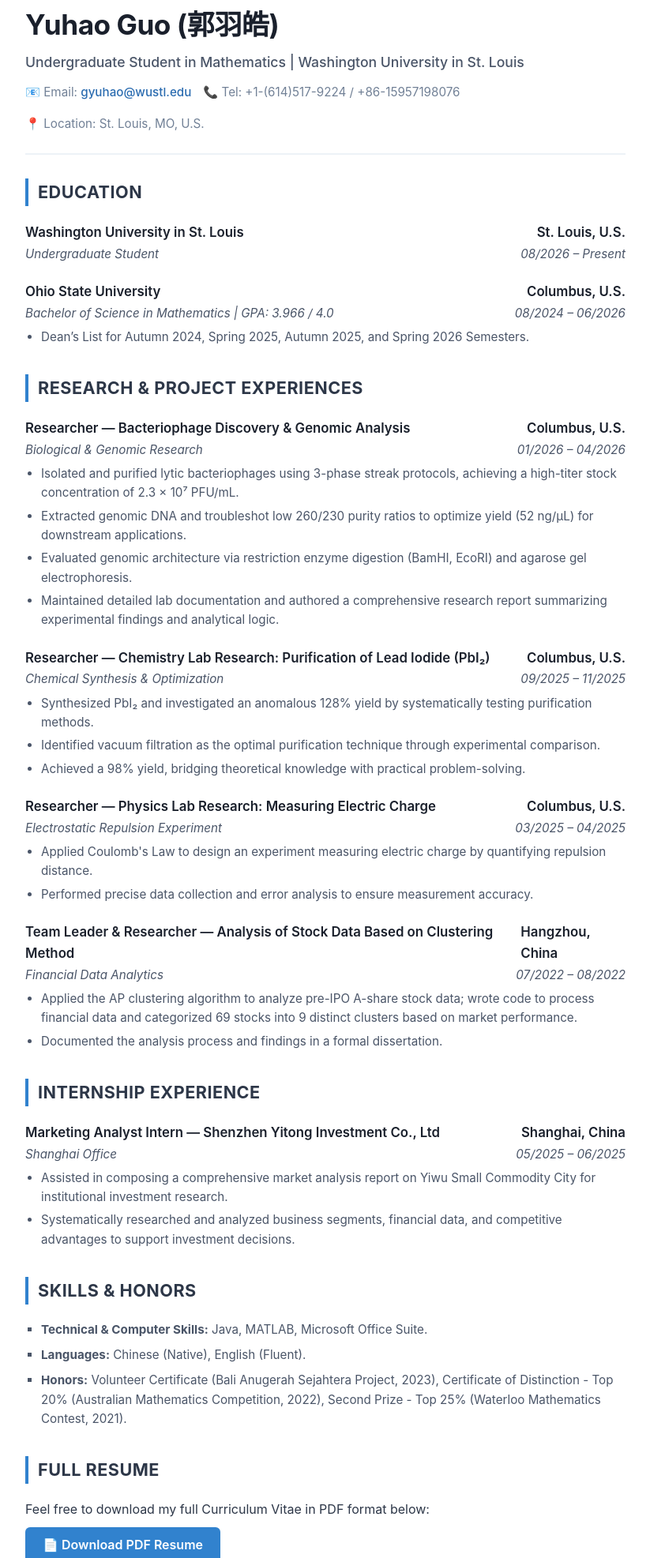
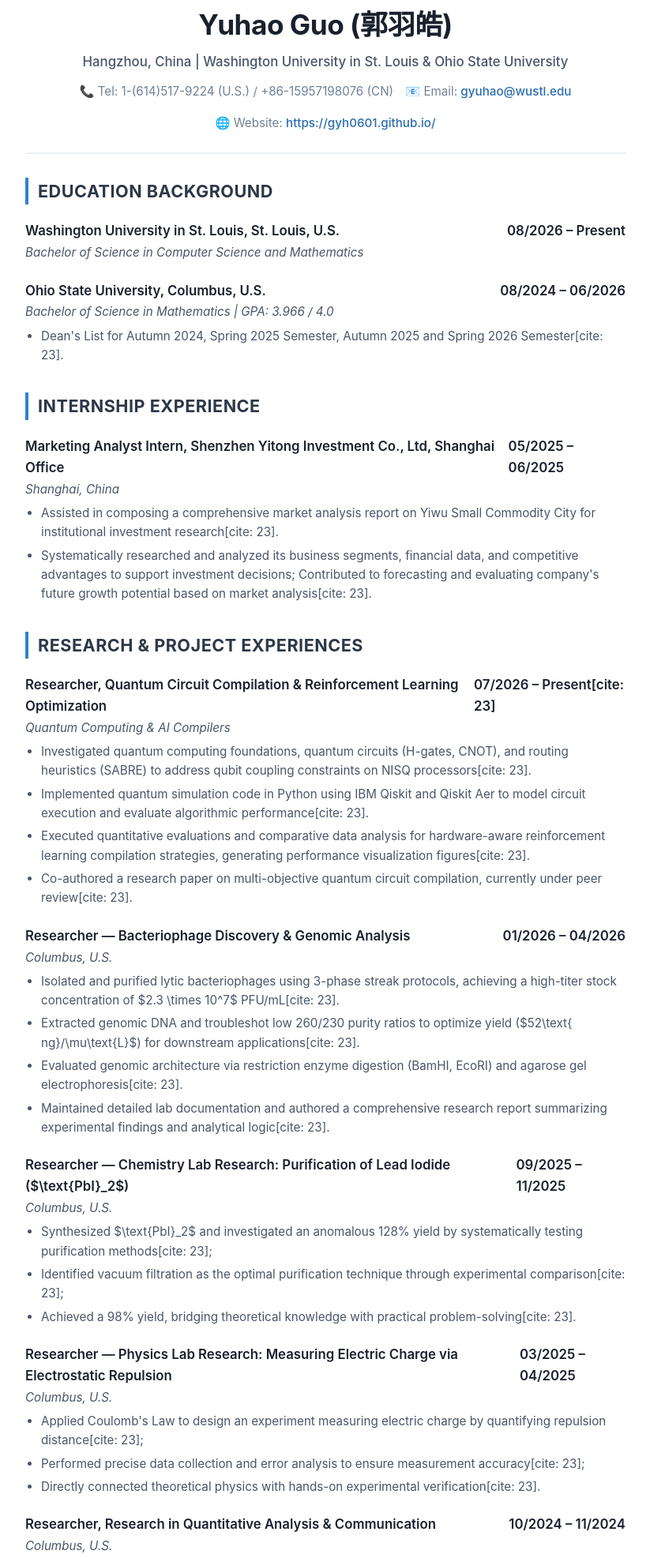
Before and after one commit to gyh0601/gyh0601.github.io, a plain HTML site: page index.html in a window 1280 px wide. Shown: the part 72-2045 px from the top of the page at 79% size, without its empty margins (228-1051 px from the left). Drawn offline with Linux system fonts and the light colour scheme.

Commit message:
Revise index.html with updated resume content
Updated personal information and added new sections for education, internship, research experiences, extracurricular activities, and skills.

```diff
--- a/index.html
+++ b/index.html
@@ -11,10 +11,10 @@
         .container { max-width: 850px; margin: 0 auto; background: #ffffff; padding: 45px; border-radius: 12px; box-shadow: 0 10px 25px rgba(0,0,0,0.05); }
 
         /* 头部样式 */
-        header { border-bottom: 2px solid #edf2f7; padding-bottom: 25px; margin-bottom: 30px; }
+        header { border-bottom: 2px solid #edf2f7; padding-bottom: 25px; margin-bottom: 30px; text-align: center; }
         h1 { font-size: 2.2rem; color: #1a202c; letter-spacing: -0.5px; margin-bottom: 6px; }
-        .title-sub { font-size: 1.1rem; color: #4a5568; font-weight: 500; margin-bottom: 12px; }
-        .contact-info { display: flex; flex-wrap: wrap; gap: 15px; font-size: 0.95rem; color: #718096; margin-top: 10px; }
+        .title-sub { font-size: 1.05rem; color: #4a5568; font-weight: 500; margin-bottom: 12px; }
+        .contact-info { display: flex; flex-wrap: wrap; justify-content: center; gap: 15px; font-size: 0.95rem; color: #718096; margin-top: 10px; }
         .contact-info a { color: #2b6cb0; text-decoration: none; font-weight: 500; }
         .contact-info a:hover { text-decoration: underline; }
 
@@ -44,39 +44,59 @@
     <!-- 个人头部信息 -->
     <header>
         <h1>Yuhao Guo (郭羽皓)</h1>
-        <p class="title-sub">Undergraduate Student in Mathematics | Washington University in St. Louis</p>
+        <p class="title-sub">Hangzhou, China | Washington University in St. Louis & Ohio State University</p>
         <div class="contact-info">
+            <span>📞 Tel: 1-(614)517-9224 (U.S.) / +86-15957198076 (CN)</span>
             <span>📧 Email: <a href="mailto:gyuhao@wustl.edu">gyuhao@wustl.edu</a></span>
-            <span>📞 Tel: +1-(614)517-9224 / +86-15957198076</span>
-            <span>📍 Location: St. Louis, MO, U.S.</span>
+            <span>🌐 Website: <a href="https://gyh0601.github.io/" target="_blank">https://gyh0601.github.io/</a></span>
         </div>
     </header>
 
     <!-- 教育背景 (Education) -->
     <section>
-        <h2>Education</h2>
+        <h2>Education Background</h2>
+
         <div class="item">
             <div class="item-header">
-                <span>Washington University in St. Louis</span>
-                <span>St. Louis, U.S.</span>
+                <span>Washington University in St. Louis, St. Louis, U.S.</span>
+                <span>08/2026 – Present</span>
             </div>
             <div class="item-sub">
-                <span>Undergraduate Student</span>
-                <span>08/2026 – Present</span>
+                <span>Bachelor of Science in Computer Science and Mathematics</span>
+                <span></span>
             </div>
         </div>
 
         <div class="item">
             <div class="item-header">
-                <span>Ohio State University</span>
-                <span>Columbus, U.S.</span>
+                <span>Ohio State University, Columbus, U.S.</span>
+                <span>08/2024 – 06/2026</span>
             </div>
             <div class="item-sub">
                 <span>Bachelor of Science in Mathematics | GPA: 3.966 / 4.0</span>
-                <span>08/2024 – 06/2026</span>
+                <span></span>
             </div>
             <ul>
-                <li>Dean’s List for Autumn 2024, Spring 2025, Autumn 2025, and Spring 2026 Semesters.</li>
+                <li>Dean's List for Autumn 2024, Spring 2025 Semester, Autumn 2025 and Spring 2026 Semester[cite: 23].</li>
+            </ul>
+        </div>
+    </section>
+
+    <!-- 实习经历 (Internship Experience) -->
+    <section>
+        <h2>Internship Experience</h2>
+        <div class="item">
+            <div class="item-header">
+                <span>Marketing Analyst Intern, Shenzhen Yitong Investment Co., Ltd, Shanghai Office</span>
+                <span>05/2025 – 06/2025</span>
+            </div>
+            <div class="item-sub">
+                <span>Shanghai, China</span>
+                <span></span>
+            </div>
+            <ul>
+                <li>Assisted in composing a comprehensive market analysis report on Yiwu Small Commodity City for institutional investment research[cite: 23].</li>
+                <li>Systematically researched and analyzed its business segments, financial data, and competitive advantages to support investment decisions; Contributed to forecasting and evaluating company's future growth potential based on market analysis[cite: 23].</li>
             </ul>
         </div>
     </section>
@@ -87,94 +107,178 @@
 
         <div class="item">
             <div class="item-header">
-                <span>Researcher — Bacteriophage Discovery & Genomic Analysis</span>
-                <span>Columbus, U.S.</span>
+                <span>Researcher, Quantum Circuit Compilation & Reinforcement Learning Optimization</span>
+                <span>07/2026 – Present[cite: 23]</span>
             </div>
             <div class="item-sub">
-                <span>Biological & Genomic Research</span>
-                <span>01/2026 – 04/2026</span>
+                <span>Quantum Computing & AI Compilers</span>
+                <span></span>
             </div>
             <ul>
-                <li>Isolated and purified lytic bacteriophages using 3-phase streak protocols, achieving a high-titer stock concentration of 2.3 × 10⁷ PFU/mL.</li>
-                <li>Extracted genomic DNA and troubleshot low 260/230 purity ratios to optimize yield (52 ng/μL) for downstream applications.</li>
-                <li>Evaluated genomic architecture via restriction enzyme digestion (BamHI, EcoRI) and agarose gel electrophoresis.</li>
-                <li>Maintained detailed lab documentation and authored a comprehensive research report summarizing experimental findings and analytical logic.</li>
+                <li>Investigated quantum computing foundations, quantum circuits (H-gates, CNOT), and routing heuristics (SABRE) to address qubit coupling constraints on NISQ processors[cite: 23].</li>
+                <li>Implemented quantum simulation code in Python using IBM Qiskit and Qiskit Aer to model circuit execution and evaluate algorithmic performance[cite: 23].</li>
+                <li>Executed quantitative evaluations and comparative data analysis for hardware-aware reinforcement learning compilation strategies, generating performance visualization figures[cite: 23].</li>
+                <li>Co-authored a research paper on multi-objective quantum circuit compilation, currently under peer review[cite: 23].</li>
             </ul>
         </div>
 
         <div class="item">
             <div class="item-header">
-                <span>Researcher — Chemistry Lab Research: Purification of Lead Iodide (PbI₂)</span>
-                <span>Columbus, U.S.</span>
+                <span>Researcher — Bacteriophage Discovery & Genomic Analysis</span>
+                <span>01/2026 – 04/2026</span>
             </div>
             <div class="item-sub">
-                <span>Chemical Synthesis & Optimization</span>
-                <span>09/2025 – 11/2025</span>
+                <span>Columbus, U.S.</span>
+                <span></span>
             </div>
             <ul>
-                <li>Synthesized PbI₂ and investigated an anomalous 128% yield by systematically testing purification methods.</li>
-                <li>Identified vacuum filtration as the optimal purification technique through experimental comparison.</li>
-                <li>Achieved a 98% yield, bridging theoretical knowledge with practical problem-solving.</li>
+                <li>Isolated and purified lytic bacteriophages using 3-phase streak protocols, achieving a high-titer stock concentration of $2.3 \times 10^7$ PFU/mL[cite: 23].</li>
+                <li>Extracted genomic DNA and troubleshot low 260/230 purity ratios to optimize yield ($52\text{ ng}/\mu\text{L}$) for downstream applications[cite: 23].</li>
+                <li>Evaluated genomic architecture via restriction enzyme digestion (BamHI, EcoRI) and agarose gel electrophoresis[cite: 23].</li>
+                <li>Maintained detailed lab documentation and authored a comprehensive research report summarizing experimental findings and analytical logic[cite: 23].</li>
             </ul>
         </div>
 
         <div class="item">
             <div class="item-header">
-                <span>Researcher — Physics Lab Research: Measuring Electric Charge</span>
-                <span>Columbus, U.S.</span>
+                <span>Researcher — Chemistry Lab Research: Purification of Lead Iodide ($\text{PbI}_2$)</span>
+                <span>09/2025 – 11/2025</span>
             </div>
             <div class="item-sub">
-                <span>Electrostatic Repulsion Experiment</span>
+                <span>Columbus, U.S.</span>
+                <span></span>
+            </div>
+            <ul>
+                <li>Synthesized $\text{PbI}_2$ and investigated an anomalous 128% yield by systematically testing purification methods[cite: 23];</li>
+                <li>Identified vacuum filtration as the optimal purification technique through experimental comparison[cite: 23];</li>
+                <li>Achieved a 98% yield, bridging theoretical knowledge with practical problem-solving[cite: 23].</li>
+            </ul>
+        </div>
+
+        <div class="item">
+            <div class="item-header">
+                <span>Researcher — Physics Lab Research: Measuring Electric Charge via Electrostatic Repulsion</span>
                 <span>03/2025 – 04/2025</span>
             </div>
+            <div class="item-sub">
+                <span>Columbus, U.S.</span>
+                <span></span>
+            </div>
             <ul>
-                <li>Applied Coulomb's Law to design an experiment measuring electric charge by quantifying repulsion distance.</li>
-                <li>Performed precise data collection and error analysis to ensure measurement accuracy.</li>
+                <li>Applied Coulomb's Law to design an experiment measuring electric charge by quantifying repulsion distance[cite: 23];</li>
+                <li>Performed precise data collection and error analysis to ensure measurement accuracy[cite: 23];</li>
+                <li>Directly connected theoretical physics with hands-on experimental verification[cite: 23].</li>
+            </ul>
+        </div>
+
+        <div class="item">
+            <div class="item-header">
+                <span>Researcher, Research in Quantitative Analysis & Communication</span>
+                <span>10/2024 – 11/2024</span>
+            </div>
+            <div class="item-sub">
+                <span>Columbus, U.S.</span>
+                <span></span>
+            </div>
+            <ul>
+                <li>Conducted a self-directed research project to develop advanced research and analytical communication skills[cite: 23].</li>
+                <li>Navigated complex information and produced a well-structured academic paper on a chosen topic[cite: 23].</li>
+                <li>Mastered core concepts to deliver an effective and clear presentation to an audience[cite: 23].</li>
+            </ul>
+        </div>
+
+        <div class="item">
+            <div class="item-header">
+                <span>Researcher, Data Modelling and Statistical Analysis</span>
+                <span>08/2023</span>
+            </div>
+            <div class="item-sub">
+                <span>Hangzhou, China</span>
+                <span></span>
+            </div>
+            <ul>
+                <li>Designed a blueprint for an organizational data management system[cite: 23].</li>
+                <li>Outlined data collection methods, defined relationships between datasets, and determined storage and analysis strategies[cite: 23].</li>
+                <li>Learned to visualize and materialize the model to communicate complex information effectively[cite: 23].</li>
             </ul>
         </div>
 
         <div class="item">
             <div class="item-header">
                 <span>Team Leader & Researcher — Analysis of Stock Data Based on Clustering Method</span>
-                <span>Hangzhou, China</span>
+                <span>07/2022 – 08/2022</span>
             </div>
             <div class="item-sub">
-                <span>Financial Data Analytics</span>
-                <span>07/2022 – 08/2022</span>
+                <span>Hangzhou, China</span>
+                <span></span>
             </div>
             <ul>
-                <li>Applied the AP clustering algorithm to analyze pre-IPO A-share stock data; wrote code to process financial data and categorized 69 stocks into 9 distinct clusters based on market performance.</li>
-                <li>Documented the analysis process and findings in a formal dissertation.</li>
+                <li>Applied the AP clustering algorithm to analyze pre-IPO A-share stock data; wrote code to process financial data and successfully categorized 69 stocks into 9 distinct clusters based on market performance[cite: 23].</li>
+                <li>Documented the analysis process and findings in a formal dissertation[cite: 23].</li>
             </ul>
         </div>
     </section>
 
-    <!-- 实习经历 (Internship Experience) -->
+    <!-- 课外与志愿经历 (Extracurricular & Volunteer Experiences) -->
     <section>
-        <h2>Internship Experience</h2>
+        <h2>Extracurricular & Volunteer Experiences</h2>
         <div class="item">
             <div class="item-header">
-                <span>Marketing Analyst Intern — Shenzhen Yitong Investment Co., Ltd</span>
-                <span>Shanghai, China</span>
+                <span>Member, School Mathematics Competition Organization</span>
+                <span>09/2022 – 07/2024</span>
             </div>
             <div class="item-sub">
-                <span>Shanghai Office</span>
-                <span>05/2025 – 06/2025</span>
+                <span>Hangzhou, China</span>
+                <span></span>
             </div>
             <ul>
-                <li>Assisted in composing a comprehensive market analysis report on Yiwu Small Commodity City for institutional investment research.</li>
-                <li>Systematically researched and analyzed business segments, financial data, and competitive advantages to support investment decisions.</li>
+                <li>Attended weekly training and solved advanced mathematical problems[cite: 23];</li>
+                <li>Mentored lower-grade students by sharing mathematical concepts and problem-solving strategies[cite: 23];</li>
+                <li>Fostered a collaborative team environment for mathematics competition preparation[cite: 23].</li>
+            </ul>
+        </div>
+
+        <div class="item">
+            <div class="item-header">
+                <span>Volunteer, Mother's Smile Action</span>
+                <span>2022 – 2023</span>
+            </div>
+            <div class="item-sub">
+                <span>Hangzhou, China</span>
+                <span></span>
+            </div>
+            <ul>
+                <li>Was responsible for patient registration and conducted initial interviews with families[cite: 23];</li>
+                <li>Supported efficient clinic operations through accurate information collection and coordination and assisted children from low-income families[cite: 23].</li>
+            </ul>
+        </div>
+
+        <div class="item">
+            <div class="item-header">
+                <span>Volunteer & Team Leader, Bali International Projects</span>
+                <span>07/2022 – 08/2022</span>
+            </div>
+            <div class="item-sub">
+                <span>Bali, Indonesia</span>
+                <span></span>
+            </div>
+            <ul>
+                <li>Led a team of over 30 overseas teenagers to design and record video lessons about Chinese festivals for the Bali Distance Education Project[cite: 23].</li>
+                <li>Completed community service at William Booth Orphanage and local junior high school for the Bali Anugerah Sejahtera Project[cite: 23].</li>
             </ul>
         </div>
     </section>
 
     <!-- 荣誉与技能 (Awards & Technical Skills) -->
     <section>
-        <h2>Skills & Honors</h2>
+        <h2>Awards & Technical Skills</h2>
         <ul class="skills-list">
-            <li><strong>Technical & Computer Skills:</strong> Java, MATLAB, Microsoft Office Suite.</li>
-            <li><strong>Languages:</strong> Chinese (Native), English (Fluent).</li>
-            <li><strong>Honors:</strong> Volunteer Certificate (Bali Anugerah Sejahtera Project, 2023), Certificate of Distinction - Top 20% (Australian Mathematics Competition, 2022), Second Prize - Top 25% (Waterloo Mathematics Contest, 2021).</li>
+            <li><strong>Language & Technical Skills:</strong> Native in Chinese and fluent in English; Proficient in Microsoft Office Suite, Java, MATLAB, Python, Qiskit[cite: 23].</li>
+            <li><strong>Honors & Awards:</strong>
+                Volunteer Certificate (Bali Anugerah Sejahtera Project, International Level, 2023)[cite: 23];
+                Certificate of Distinction - Top 20% (Australian Mathematics Competition, International Level, 2022)[cite: 23];
+                Second Prize - Top 25% (Waterloo Mathematics Contest, International Level, 2021)[cite: 23].
+            </li>
         </ul>
     </section>
 
```
